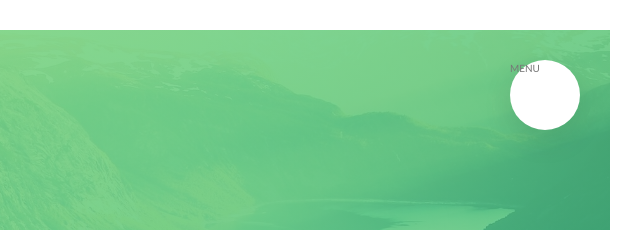
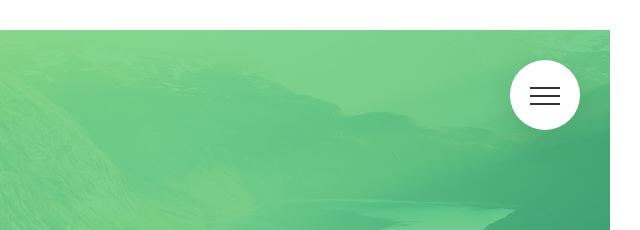
Before and after one commit to nfo94/advanced-css-sass, a website: page Natours/starter/index.html in a window 1280 px wide. Shown: the top 230 px of the page, 640-1280 px from the left. Drawn offline with Linux system fonts and the light colour scheme; files whose address does not match are found by name.

Commit message:
Atualizando

```diff
--- a/Natours/starter/index.html
+++ b/Natours/starter/index.html
@@ -15,7 +15,9 @@
 <body>
 	<div class="navigation">
 		<input type="checkbox" class="navigation__checkbox" id="navi-toggle">
-		<label for="navi-toggle" class="navigation__button">MENU</label>
+		<label for="navi-toggle" class="navigation__button">
+			<span class="navigation__icon">&nbsp;</span>
+		</label>
 		<div class="navigation__background">&nbsp;</div>
 		<nav class="navigation__nav">
 			<ul class="navigation__list">
--- a/Natours/starter/sass/layout/_navigation.scss
+++ b/Natours/starter/sass/layout/_navigation.scss
@@ -13,6 +13,8 @@
     border-radius: 50%;
     z-index: 2000;
     box-shadow: 0 1rem 3rem rgba($color-black, .1);
+    text-align: center;
+    cursor: pointer;
   }
 
   &__background{
@@ -68,7 +70,6 @@
       color: $color-primary;
       transform: translateX(1rem);
     }
-
   }
 
   &__item{
@@ -83,4 +84,58 @@
     opacity: 1;
     width: 100%;
   }
+
+  //ICON
+  &__icon{
+    position: relative;
+    margin-top: 3.5rem;
+
+    &,
+    &::before,
+    &::after{
+      width: 3rem;
+      height: 2px;
+      background-color: $color-grey-dark-3;
+      display: inline-block;
+    }
+
+    &::before,
+    &::after{
+      content: "";
+      position: absolute;
+      left: 0;
+      transition: all .2s;
+    }
+
+    &::before{
+      top: -.8rem;
+    }
+
+    &::after{
+      top: .8rem;
+    }
+  }
+
+  &__button:hover &__icon::before{
+    top: -1rem;
+  }
+
+  &__button:hover &__icon::after{
+    top: 1rem;
+  }
+
+  &__checkbox:checked + &__button &__icon{
+    background-color: transparent;
+    transition: .4s;
+  }
+
+  &__checkbox:checked + &__button &__icon::before{
+    top: 0;
+    transform: rotate(45deg);
+  }
+
+  &__checkbox:checked + &__button &__icon::after{
+    top: 0;
+    transform: rotate(-45deg);
+  }
 }
```
Also changed, not shown: Natours/starter/css/style.css.
